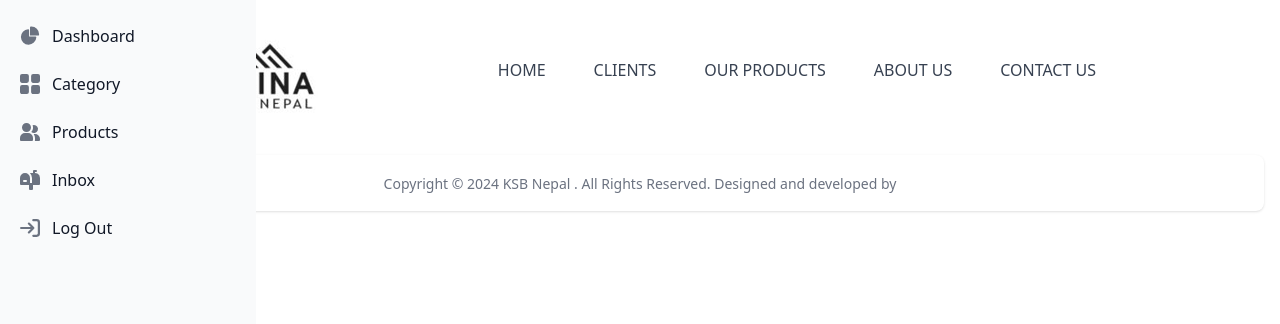
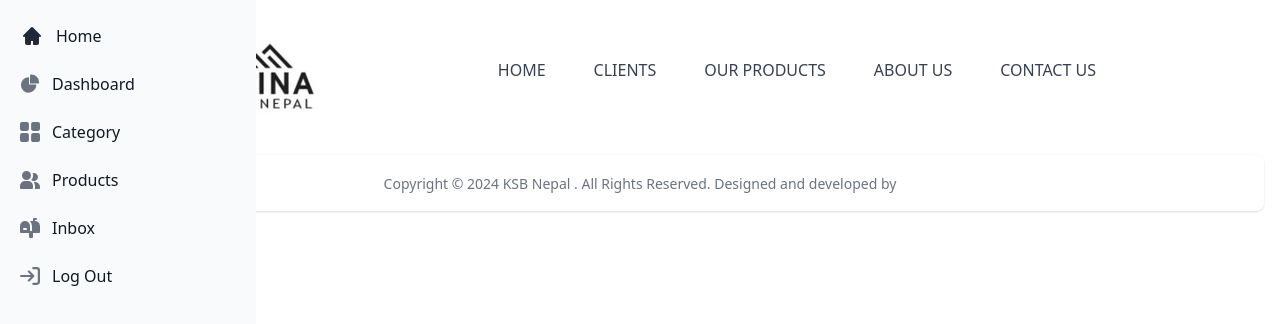
Before and after one commit to sachinacharya94/KSB, a Next.js app in the folder ksb_project/: page /Components/Admin/Sidebar in a window 1280 px wide. Shown: the top 324 px of the page. Built offline with nearby package versions, Linux system fonts and the light colour scheme.

Commit message:
home addes in dashboard

```diff
--- a/ksb_project/pages/Components/Admin/Sidebar.jsx
+++ b/ksb_project/pages/Components/Admin/Sidebar.jsx
@@ -9,6 +9,15 @@ const Sidebar = () => {
             <aside id="default-sidebar" className="fixed top-0 left-0 z-40 w-64 h-screen transition-transform -translate-x-full sm:translate-x-0" aria-label="Sidebar">
                 <div className="h-full px-3 py-4 overflow-y-auto bg-gray-50 dark:bg-gray-800">
                     <ul className="space-y-2 font-medium">
+                        <li>
+                            <Link href="/" className="flex items-center p-2 text-gray-900 rounded-lg dark:text-white hover:bg-gray-100 dark:hover:bg-gray-700 group">
+                                <svg class="w-6 h-6 text-gray-800 dark:text-white" aria-hidden="true" xmlns="http://www.w3.org/2000/svg" width="24" height="24" fill="currentColor" viewBox="0 0 24 24">
+                                    <path fill-rule="evenodd" d="M11.293 3.293a1 1 0 0 1 1.414 0l6 6 2 2a1 1 0 0 1-1.414 1.414L19 12.414V19a2 2 0 0 1-2 2h-3a1 1 0 0 1-1-1v-3h-2v3a1 1 0 0 1-1 1H7a2 2 0 0 1-2-2v-6.586l-.293.293a1 1 0 0 1-1.414-1.414l2-2 6-6Z" clip-rule="evenodd" />
+                                </svg>
+
+                                <span className="ms-3">Home</span>
+                            </Link>
+                        </li>
                         <li>
                             <Link href="/admin/dashboard" className="flex items-center p-2 text-gray-900 rounded-lg dark:text-white hover:bg-gray-100 dark:hover:bg-gray-700 group">
                                 <svg className="w-5 h-5 text-gray-500 transition duration-75 dark:text-gray-400 group-hover:text-gray-900 dark:group-hover:text-white" aria-hidden="true" xmlns="http://www.w3.org/2000/svg" fill="currentColor" viewBox="0 0 22 21">
```
